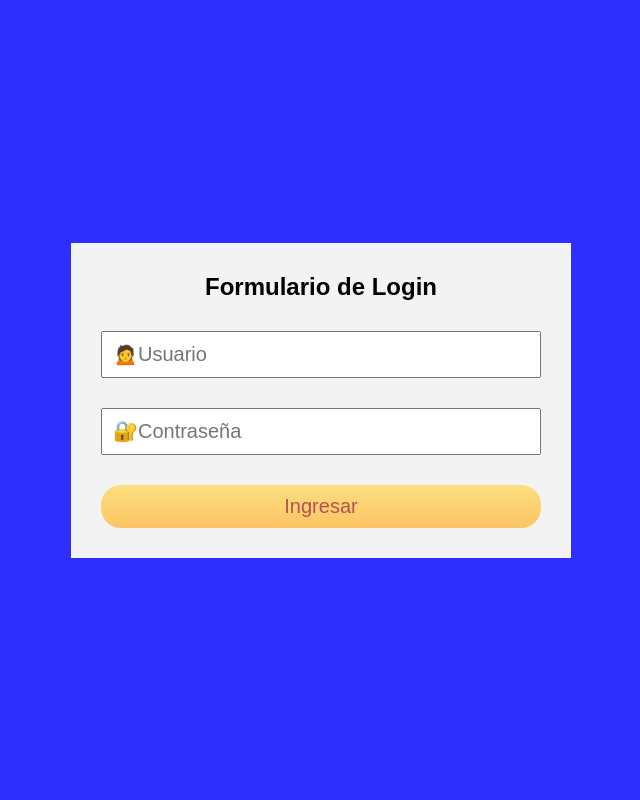
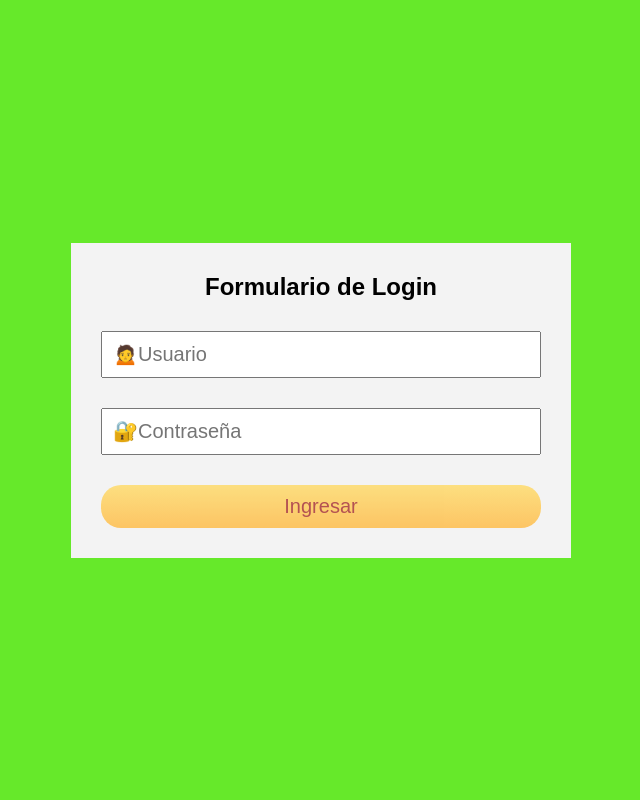
Before and after one commit to GerardoVargas/ProyectoWeb, a PHP site: page /login.html in a window 1280 px wide. Shown: the whole page, without its empty margins (319-959 px from the left). Run offline with PHP 8.4, Linux system fonts and the light colour scheme.

Commit message:
Cambio del color de fondo de la pagina login

```diff
--- a/css/stylesLogin.css
+++ b/css/stylesLogin.css
@@ -6,7 +6,7 @@
 }
 
 body {
-	background: #2E2EFE;
+	background: #66E92A;
 	display: flex;
 	min-height: 100vh;
 }
```
